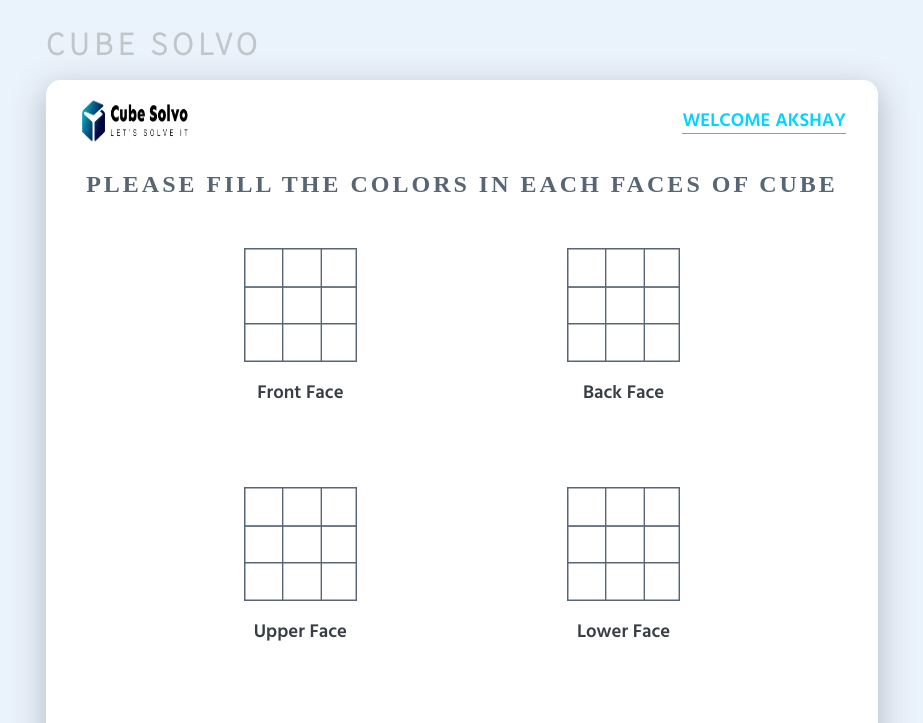
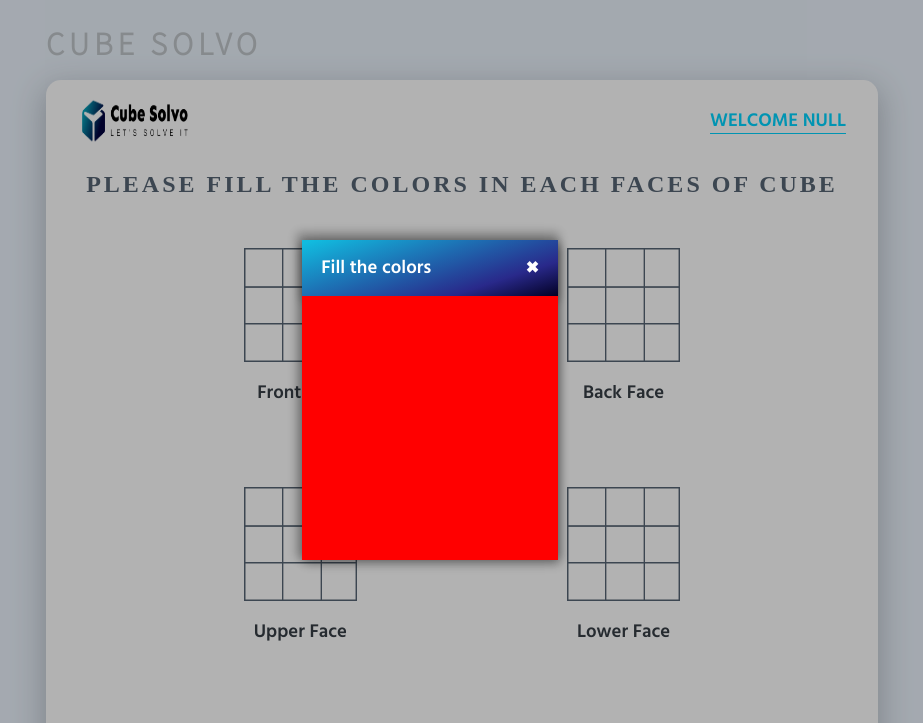
Before and after one commit to dvspandey/RubiksCube3x3, a plain HTML site: page Client/pages/dashboard.html in a window 1280 px wide. Shown: the top 723 px of the page, without its empty margins (210-1133 px from the left). Drawn offline with Linux system fonts and the light colour scheme; a web font is replaced by a local one.

Commit message:
Dashboard modal created

```diff
--- /dev/null
+++ b/Client/js/dashboard.js
@@ -0,0 +1,5 @@
+var greet = document.querySelector('.md-width-dash-upper h3');
+console.log(greet);
+
+var username = localStorage.getItem('username');
+greet.innerHTML = `Welcome ${username}`;
--- a/Client/pages/dashboard.html
+++ b/Client/pages/dashboard.html
@@ -53,5 +53,31 @@
             <div class="footer"><h3>Cube Solvo | All Rights Reserved 2021&copy; | Pandey Production</h3></div>
         </section>
     </section>
+    <div class="color-filler-container">
+        <div class="color-filler">
+            <div class="color-filler-row1">
+                <h3>Fill the colors</h3>
+                <h4>&#10006;</h4>
+            </div>
+            <div class="color-filler-rows">
+                <div class="color-filler-row2">
+                    <div class="color-filler-box" id="1"></div>
+                    <div class="color-filler-box" id="2"></div>
+                    <div class="color-filler-box" id="3"></div>
+                </div>
+                <div class="color-filler-row3">
+                    <div class="color-filler-box" id="4"></div>
+                    <div class="color-filler-box" id="5"></div>
+                    <div class="color-filler-box" id="6"></div>
+                </div>
+                <div class="color-filler-row4">
+                    <div class="color-filler-box" id="7"></div>
+                    <div class="color-filler-box" id="8"></div>
+                    <div class="color-filler-box" id="9"></div>
+                </div>
+            </div>
+        </div>
+    </div>
+<script src="../js/dashboard.js"></script>
 </body>
 </html>
--- a/Client/style.css
+++ b/Client/style.css
@@ -241,3 +241,56 @@ body{
     color: white;
     background-color: rgba(0,212,255,1);
 }
+
+/* Color filler styling */
+
+.color-filler-container{
+    position: fixed;
+    top: 0;
+    left: 0;
+    width: 100vw;
+    height: 100vh;
+    background-color: rgba(0, 0, 0,0.3);
+    overflow: hidden;
+}
+
+.color-filler{
+    position: absolute;
+    top: 50%;
+    left: 50%;
+    width: 20%;
+    height: 40%;
+    box-shadow:2px 4px 10px rgba(0, 0, 0, 0.315),-2px -4px 10px 3px rgba(0, 0, 0, 0.315);
+    background: white;
+    display: grid;
+    grid-template-rows: 1fr 10fr;
+
+    /* border: 1px solid black; */
+    transform: translate(-50%,-50%);
+}
+.color-filler-rows{
+ background-color: red;
+}
+.color-filler-row1{
+    display: flex;
+    padding: 0 0.5rem;
+    justify-content: space-between;
+    padding: 1rem 1.2rem;
+    background: rgb(2,0,36);
+    background: linear-gradient(342deg, rgba(2,0,36,1) 0%, rgba(9,9,121,0.8715861344537815) 25%, rgba(17,187,223,1) 97%);
+    box-shadow: 0px 5px 10px rgba(0, 0, 0, 0.363);
+}
+.color-filler-row1 h4{
+    margin: 0;
+    color: white;
+    cursor: pointer;
+}
+.color-filler-row1 h3{
+    margin: 0;
+    font-family: 'Hind', sans-serif;
+    color: #ffffff;
+}
+.color-filler-row2{
+    width: 90%;
+    background-color: red;
+}
```
Also changed, not shown: 1 other file.
